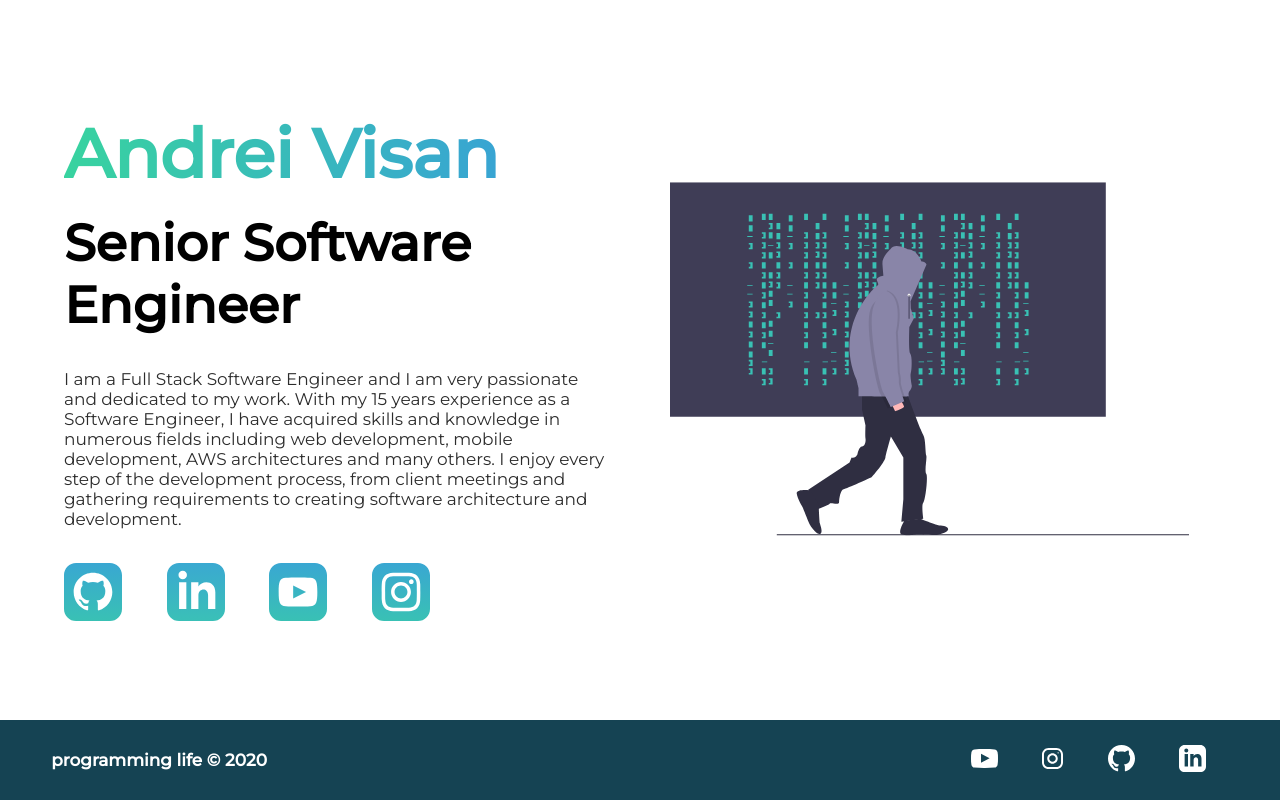
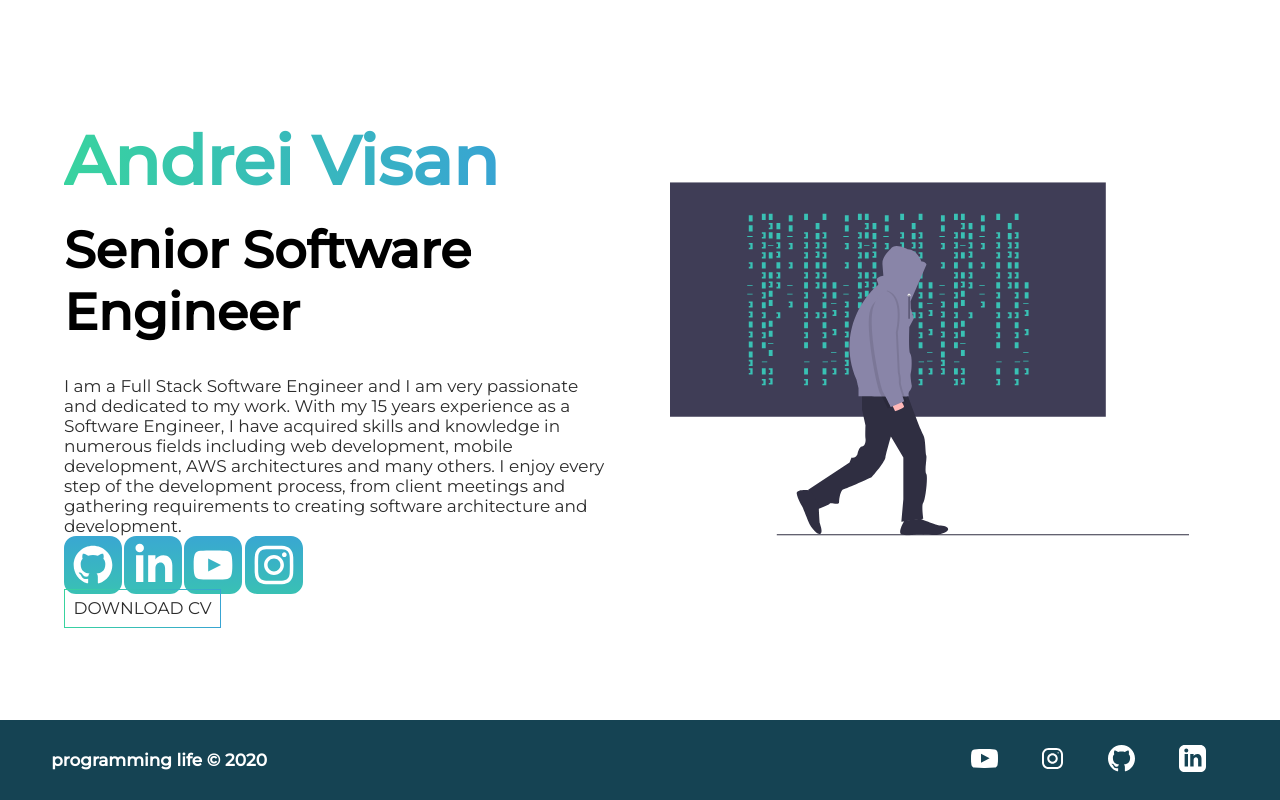
Before and after one commit to andreivisan/py_portfolio, a Flask app: page / in a window 1280 px wide. Shown: the part 80-880 px from the top of the page. Run offline with Flask 2, Linux system fonts and the light colour scheme; style sheets or scripts are compiled from the project's sources.

Commit message:
Added download resume

```diff
--- a/static/styles/_intro.scss
+++ b/static/styles/_intro.scss
@@ -47,11 +47,21 @@ nav {
   }
 }
 
-.intro-social {
+.intro-social .download-resume {
   margin-top: 4rem;
   a {
     margin-right: 5rem;
   }
+}
+
+.download-resume-bttm {
+  border: 0.2rem solid;
+  padding: 1rem;
+  -moz-border-image: $moz-gradient;
+  -webkit-border-image: $webkit-gradient;
+  border-image: $gradient;
+  -webkit-border-image-slice: 2;
+  border-image-slice: 2;
 }
 
 .active {
@@ -61,7 +71,8 @@ nav {
   border-radius: 2rem;
 }
 
-.intro-text, .intro-images {
+.intro-text,
+.intro-images {
   flex: 1 1 40rem;
 }
 
--- a/templates/index.html
+++ b/templates/index.html
@@ -51,6 +51,11 @@
                         src="../static/assets/icons/youtube.svg" alt="youtube-social-link"></a>
                 <a href="https://www.instagram.com/programminglife.io/" target="_blank"><img
                         src="../static/assets/icons/instagram.svg" alt="instagram-social-link"></a>
+            </div>
+            <div class="download-resume">
+                <a href="https://github.com/andreivisan/py_portfolio/static/assets/resume/AndreiVisan_CV" download="AndreiVisan_CV" class="download-resume-bttm">
+                    DOWNLOAD CV
+                </a>
             </div>
         </div>
 
```
Also changed, not shown: 1 other file. Lines whose indentation alone changed are shown as unchanged.
